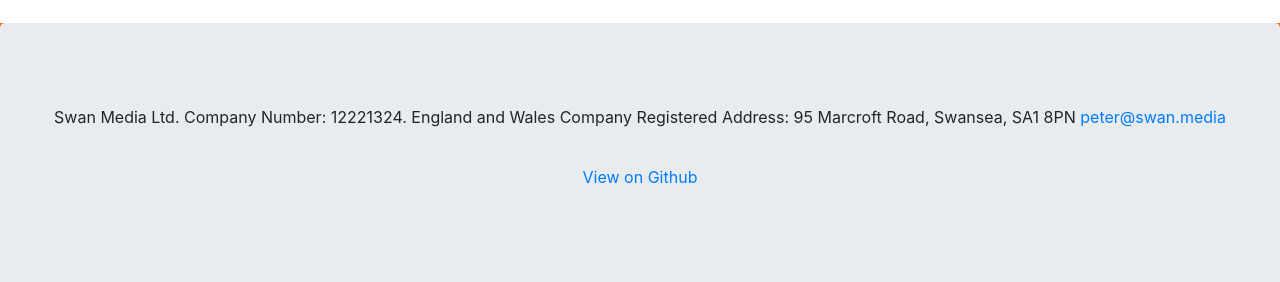
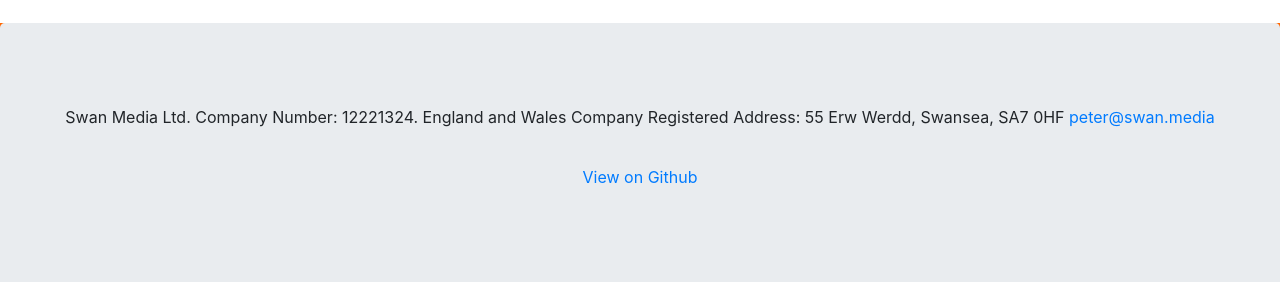
Before and after one commit to pe5er/swan.media, a Jekyll site: the page built from index.md, in a window 1280 px wide. Shown: the part 989-1271 px from the top of the page. Built offline with Jekyll 4.4.1, drawn with Linux system fonts in a browser that asks for light colours; our own code applies the rules of GitHub Pages for plain Markdown files.

Commit message:
Update footer.html

```diff
--- a/_includes/footer.html
+++ b/_includes/footer.html
@@ -1,7 +1,7 @@
 <footer class="footer">
   <div class="jumbotron text-center" style="margin-bottom:0">
     Swan Media Ltd. Company Number: 12221324. England and Wales Company
-    Registered Address: 95 Marcroft Road, Swansea, SA1 8PN
+    Registered Address: 55 Erw Werdd, Swansea, SA7 0HF
   <a href="mailto:{{ site.email }}">{{ site.email }}</a></li>
   <p><a href="https://www.github.com/pe5er/swan.media">View on Github</a></p>
   </div>
```
